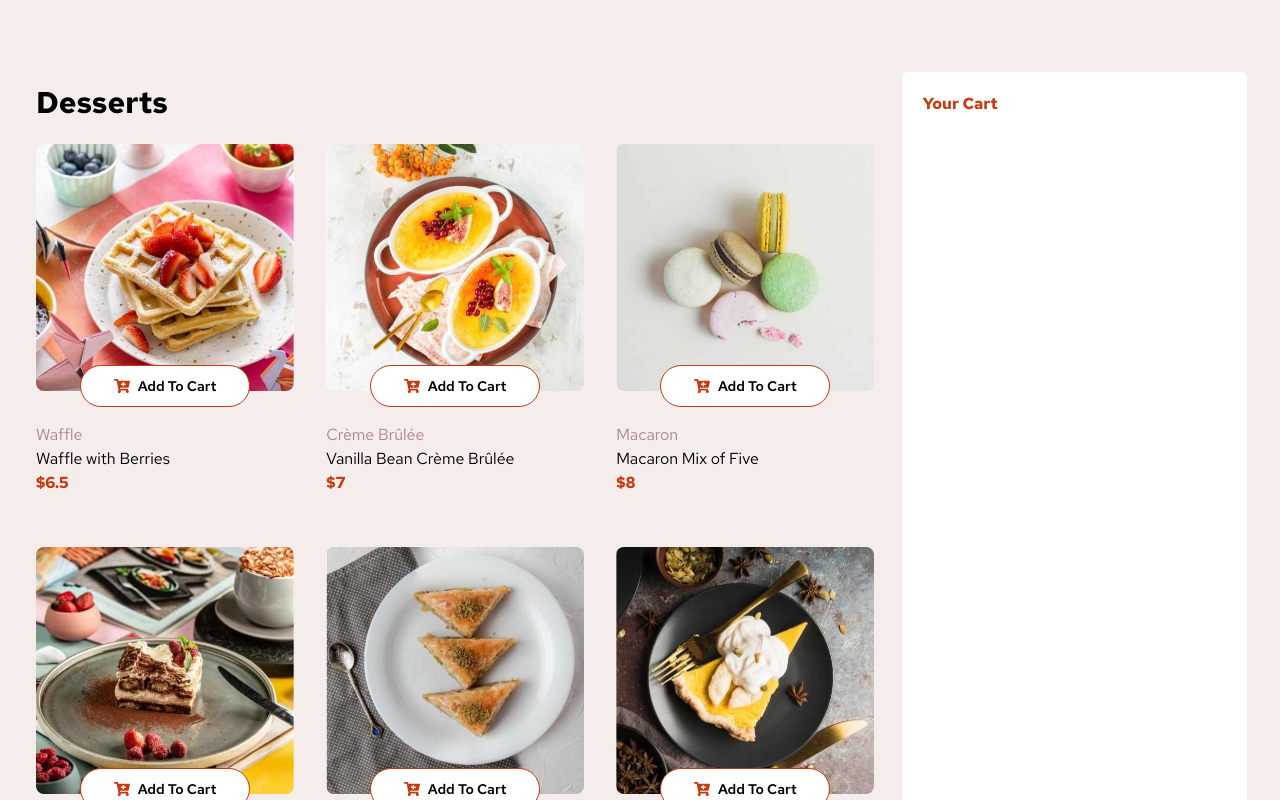
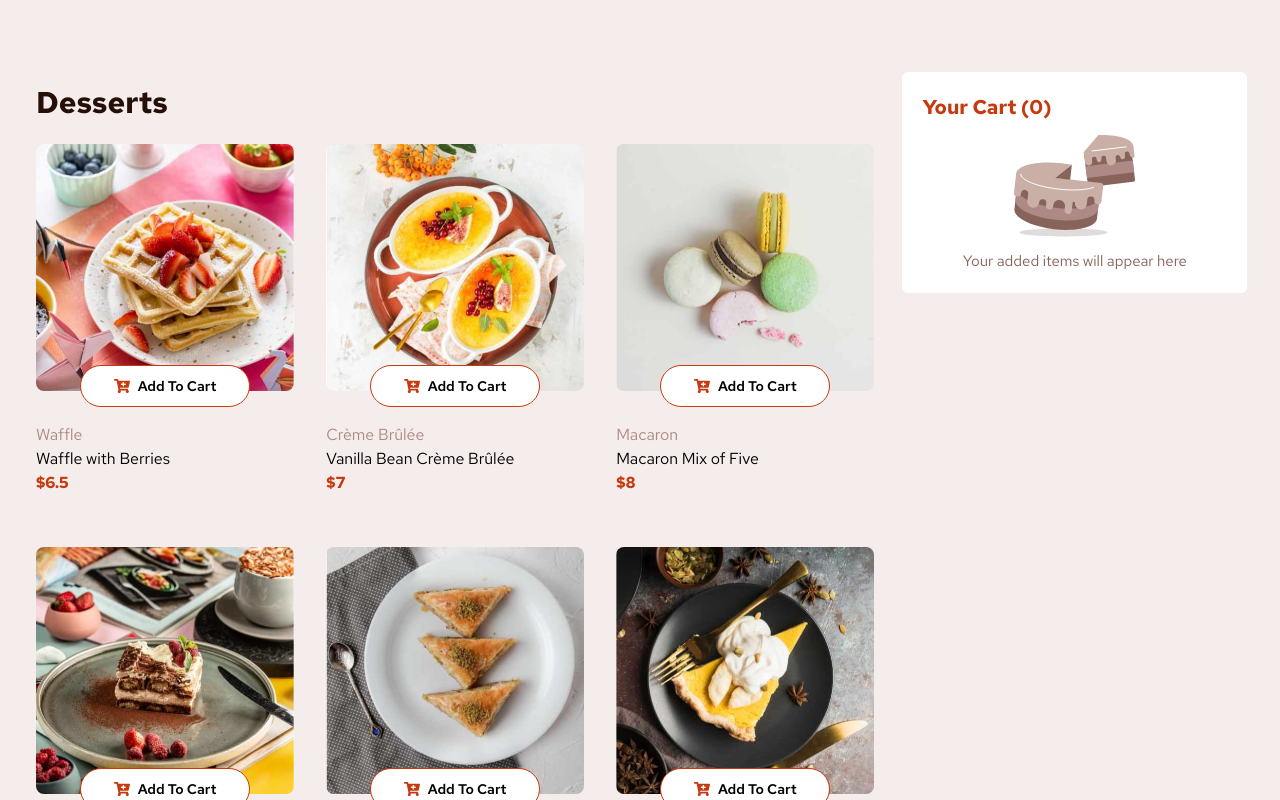
Before and after one commit to FrankLayza/PRODUCT-CART, a React (Vite) app: page / in a window 1280 px wide. Shown: the top 800 px of the page. Built offline with nearby package versions, Linux system fonts and the light colour scheme; data requests are answered from the project's data file.

Commit message:
ADDED THE CART IMG

```diff
--- a/src/Components/Cart.jsx
+++ b/src/Components/Cart.jsx
@@ -1,7 +1,16 @@
+import { useState } from "react";
+
 const Cart = () => {
+  const [total, setTotal] = useState(0)
   return (
-    <div className="bg-white rounded-md p-5">
-      <h2 className="text-rose font-bold">Your Cart</h2>
+    <div className="bg-white rounded-md p-5 h-fit">
+      <h2 className="text-rose font-bold text-[20px]">Your Cart ({total})</h2>
+      <div className="flex flex-col items-center justify-center">
+        <img src="/public/assets/images/illustration-empty-cart.svg" alt="" />
+        <h1 className="text-rose-500 font-semiboldb text-[15px]">Your added items will appear here</h1>
+      </div>
+
+
     </div>
   );
 };
--- a/src/Components/Home.jsx
+++ b/src/Components/Home.jsx
@@ -26,7 +26,7 @@ const Home = () => {
     <div className="container-xl lg:container max-w-6xl mx-auto py-6 px-6">
       <div className="grid grid-cols-1 md:grid-cols-70/30 grid-rows-[auto] gap-4">
         <div className=" ">
-          <h1 className="text-3xl font-bold px-3 py-3">Desserts</h1>
+          <h1 className="text-3xl text-rose-900 font-bold px-3 py-3">Desserts</h1>
           <div className="grid grid-cols-1 md:grid-cols-3 gap-2">
             {meals.length > 0 ? (
               meals.map((meal) => <Meals key={meal.id} meal={meal} />)
--- a/tailwind.config.js
+++ b/tailwind.config.js
@@ -14,6 +14,8 @@ export default {
         "rose-400": "hsl(7, 20%, 60%)",
         "rose-300": "hsl(14, 25%, 72%)",
         "rose-100": "hsl(13, 31%, 94%)",
+        "rose-500": "hsl(12, 20%, 44%)",
+        "rose-900": "hsl(14, 65%, 9%)"
       },
     },
   },
```
